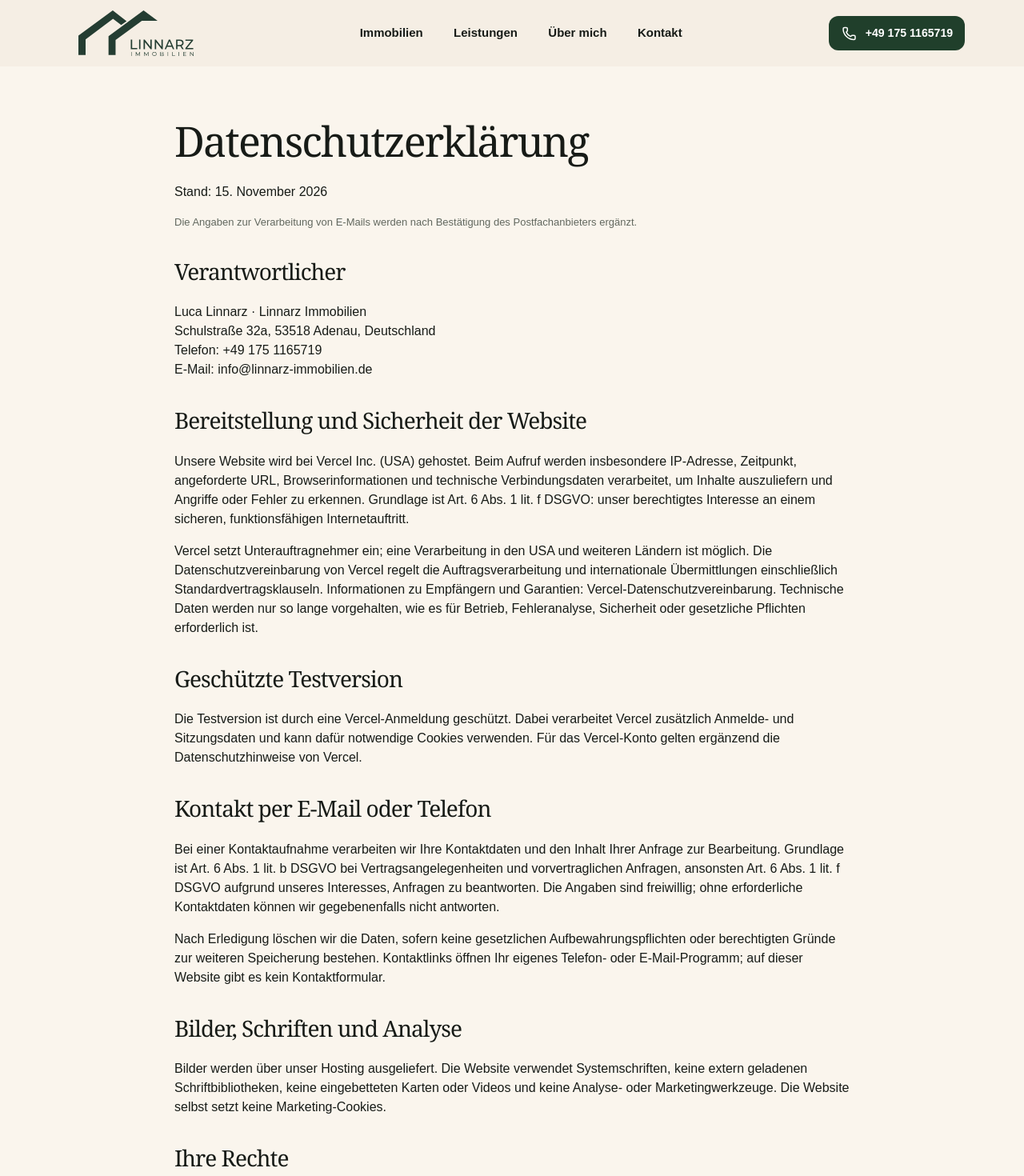
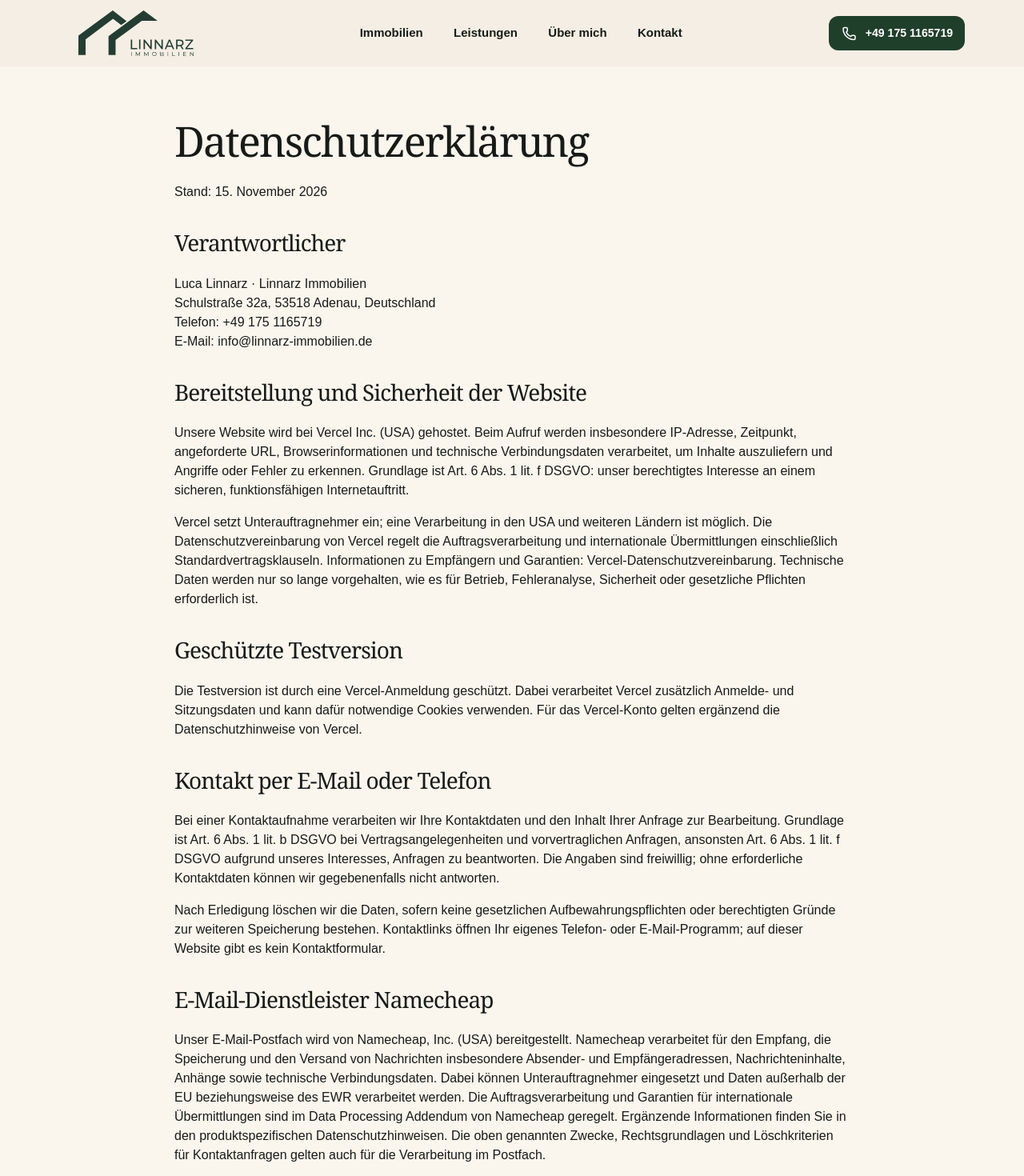
Before and after one commit to luca2linnarz-cyber/linnarz-immobilien, a Next.js app: page /datenschutz in a window 1280 px wide. Shown: the top 1470 px of the page at 80% size. Built offline with nearby package versions, Linux system fonts and the light colour scheme.

Commit message:
Complete privacy notice with confirmed Namecheap email provider

```diff
--- a/app/datenschutz/page.tsx
+++ b/app/datenschutz/page.tsx
@@ -3,7 +3,6 @@ export default function Datenschutz() {
   return <section className="section page-section prose">
     <h1>Datenschutzerklärung</h1>
     <p>Stand: 15. November 2026</p>
-    <p className="demo-note">Die Angaben zur Verarbeitung von E-Mails werden nach Bestätigung des Postfachanbieters ergänzt.</p>
     <h2>Verantwortlicher</h2>
     <p>Luca Linnarz · Linnarz Immobilien<br/>Schulstraße 32a, 53518 Adenau, Deutschland<br/>Telefon: <a href="tel:+491751165719">+49 175 1165719</a><br/>E-Mail: <a href="mailto:info@linnarz-immobilien.de">info@linnarz-immobilien.de</a></p>
     <h2>Bereitstellung und Sicherheit der Website</h2>
@@ -14,6 +13,8 @@ export default function Datenschutz() {
     <h2>Kontakt per E-Mail oder Telefon</h2>
     <p>Bei einer Kontaktaufnahme verarbeiten wir Ihre Kontaktdaten und den Inhalt Ihrer Anfrage zur Bearbeitung. Grundlage ist Art. 6 Abs. 1 lit. b DSGVO bei Vertragsangelegenheiten und vorvertraglichen Anfragen, ansonsten Art. 6 Abs. 1 lit. f DSGVO aufgrund unseres Interesses, Anfragen zu beantworten. Die Angaben sind freiwillig; ohne erforderliche Kontaktdaten können wir gegebenenfalls nicht antworten.</p>
     <p>Nach Erledigung löschen wir die Daten, sofern keine gesetzlichen Aufbewahrungspflichten oder berechtigten Gründe zur weiteren Speicherung bestehen. Kontaktlinks öffnen Ihr eigenes Telefon- oder E-Mail-Programm; auf dieser Website gibt es kein Kontaktformular.</p>
+    <h2>E-Mail-Dienstleister Namecheap</h2>
+    <p>Unser E-Mail-Postfach wird von Namecheap, Inc. (USA) bereitgestellt. Namecheap verarbeitet für den Empfang, die Speicherung und den Versand von Nachrichten insbesondere Absender- und Empfängeradressen, Nachrichteninhalte, Anhänge sowie technische Verbindungsdaten. Dabei können Unterauftragnehmer eingesetzt und Daten außerhalb der EU beziehungsweise des EWR verarbeitet werden. Die Auftragsverarbeitung und Garantien für internationale Übermittlungen sind im <a href="https://www.namecheap.com/legal/universal/data-processing-addendum/">Data Processing Addendum von Namecheap</a> geregelt. Ergänzende Informationen finden Sie in den <a href="https://www.namecheap.com/legal/general/details-for-specific-products-services/">produktspezifischen Datenschutzhinweisen</a>. Die oben genannten Zwecke, Rechtsgrundlagen und Löschkriterien für Kontaktanfragen gelten auch für die Verarbeitung im Postfach.</p>
     <h2>Bilder, Schriften und Analyse</h2>
     <p>Bilder werden über unser Hosting ausgeliefert. Die Website verwendet Systemschriften, keine extern geladenen Schriftbibliotheken, keine eingebetteten Karten oder Videos und keine Analyse- oder Marketingwerkzeuge. Die Website selbst setzt keine Marketing-Cookies.</p>
     <h2>Ihre Rechte</h2>
```
